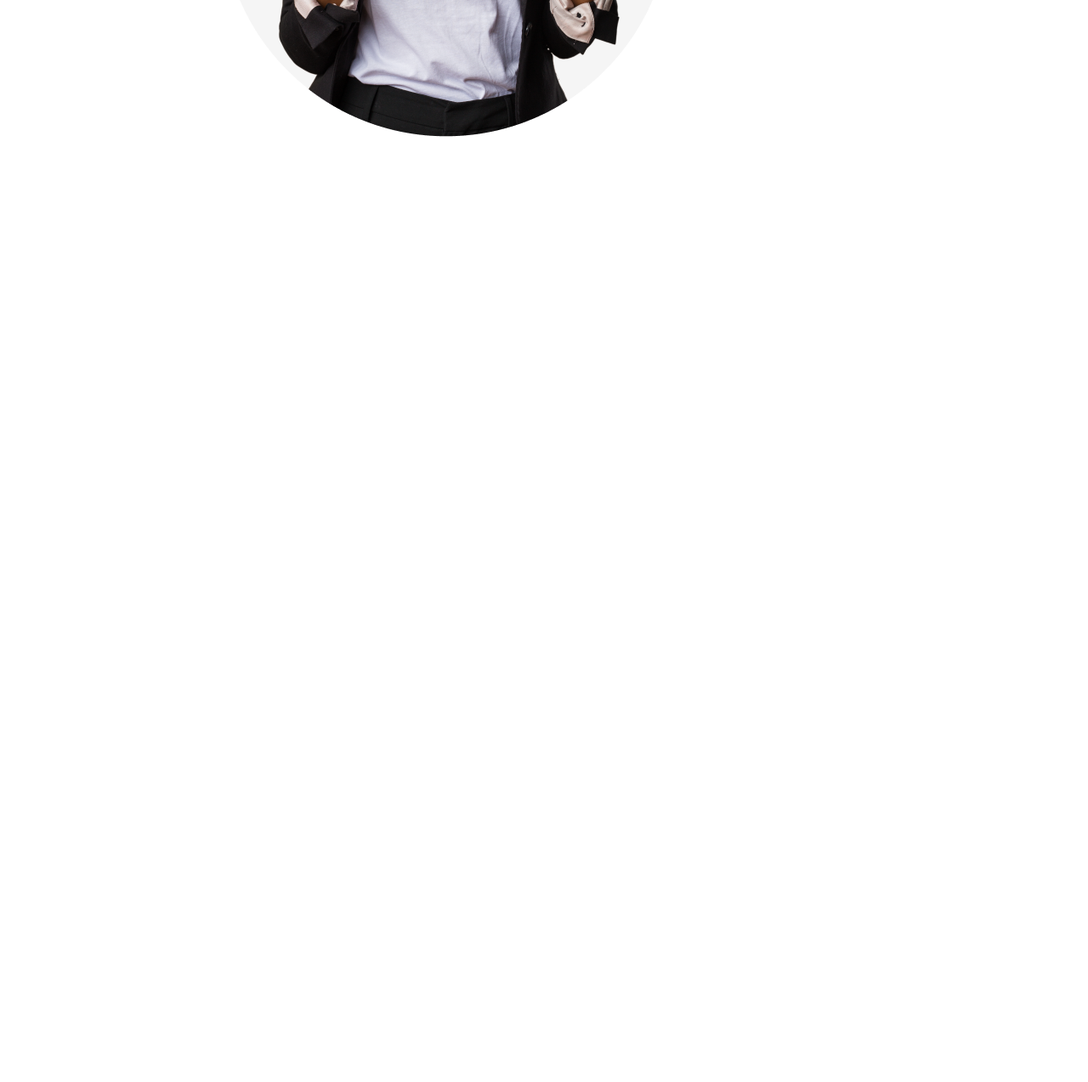
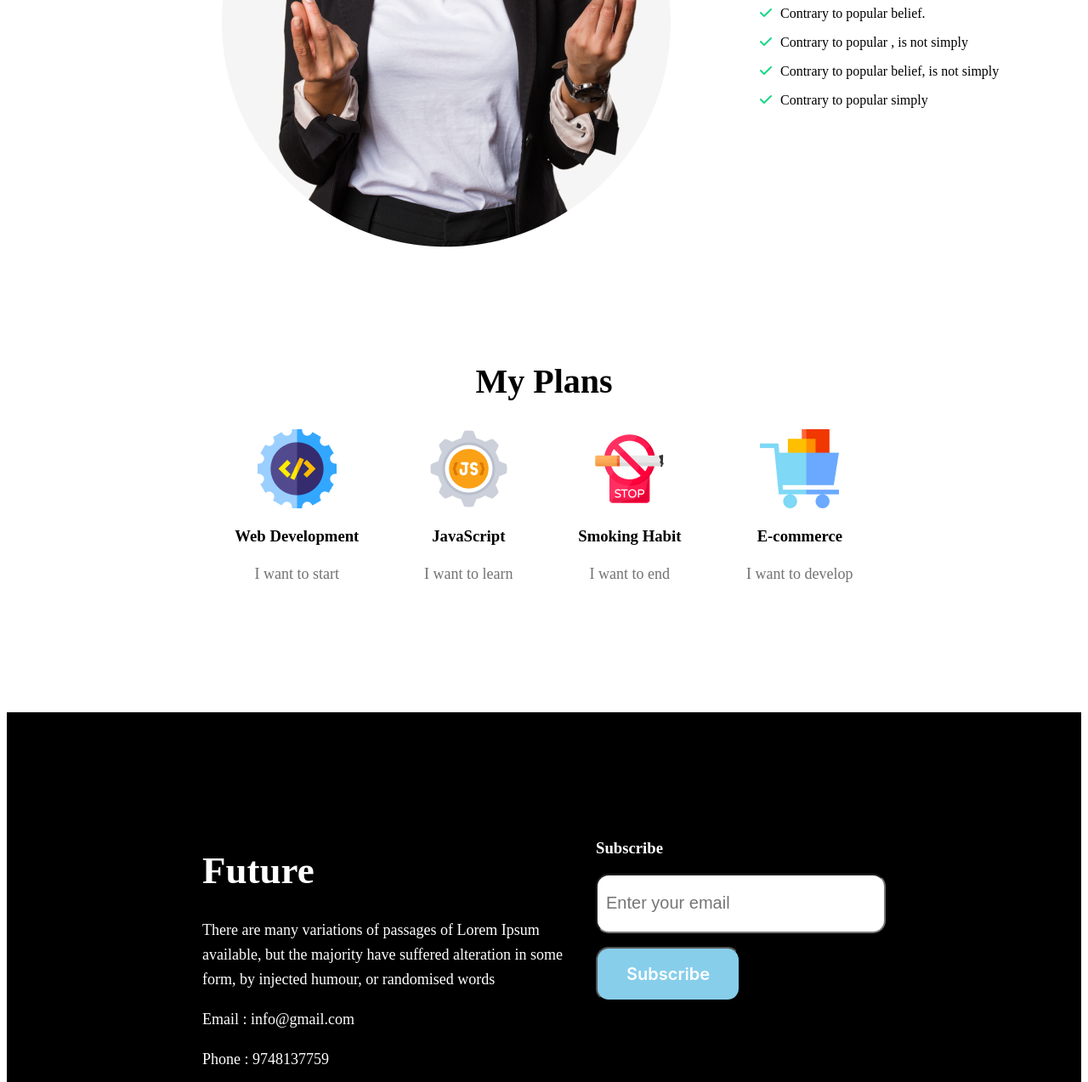
Before and after one commit to Soumick99/assignment-1, a plain HTML site: page index.html in a window 1280 px wide. Shown: the part 1415-2688 px from the top of the page at 85% size. Before the commit the page ends 1588 px from the top, so only its background shows below. Drawn offline with Linux system fonts and the light colour scheme.

Commit message:
my plan section and footer section

```diff
--- a/index.html
+++ b/index.html
@@ -7,8 +7,8 @@
     <meta name="viewport" content="width=device-width, initial-scale=1.0">
     <title>Assignment 1</title>
     <link rel="stylesheet" href="style/style.css">
+    <script src="https://kit.fontawesome.com/9d54563373.js" crossorigin="anonymous"></script>
 </head>
-
 <body>
     <header>
         <div>
@@ -29,17 +29,68 @@
                 <p class="personal-info-description">Contrary to popular belief, Lorem Ipsum is not
                   simply random text. It has roots in a piece of classical Latin literature from 45 BC, making it over 2000 years old. Richard McClintock.
                 </p>
-                <p>Contrary to popular belief, is not simply.</p>
-                <p>Contrary to popular belief.</p>
-                <p>Contrary to popular , is not simply</p>
-                <p>Contrary to popular belief, is not simply</p>
-                <p>Contrary to popular simply</p>
+                <p><i class="fa-solid fa-check"></i>Contrary to popular belief, is not simply.</p>
+                <p><i class="fa-solid fa-check"></i>Contrary to popular belief.</p>
+                <p><i class="fa-solid fa-check"></i>Contrary to popular , is not simply</p>
+                <p><i class="fa-solid fa-check"></i>Contrary to popular belief, is not simply</p>
+                <p><i class="fa-solid fa-check"></i>Contrary to popular simply</p>
             </div>
         </section>
 
+
+        <section class="my-plans">
+            <h1 class="my-plans-heading">My Plans</h1>
+            <div class="my-plans-description">
+                <div>
+                    <img src="/images/icons/web.png" alt="">
+                    <h3>Web Development</h3>
+                    <p>I want to start</p>
+                </div>
+                <div>
+                    <img src="/images/icons/js.png" alt="">
+                    <h3>JavaScript</h3>
+                    <p>I want to learn</p>
+                </div>
+                <div>
+                    <img src="/images/icons/smoke.png" alt="">
+                    <h3>Smoking Habit</h3>
+                    <p>I want to end</p>
+                </div>
+                <div>
+                    <img src="/images/icons/ecom.png" alt="">
+                    <h3>E-commerce</h3>
+                    <p>I want to develop</p>
+                </div>
+            </div>
+        </section>
+
+
     </main>
     <footer>
-
+            <div class="footer-info">
+                <h1>Future</h1>
+                <p>
+                    There are many variations of passages of Lorem Ipsum
+available, but the majority have suffered alteration in some
+form, by injected humour, or randomised words
+                </p>
+                <p>
+                    Email : info@gmail.com
+                </p>
+                <p>
+                    Phone : 9748137759
+                </p>
+                <div class="footer-social">
+                    <img src="images/icons/fb.png" alt="">
+                    <img src="images/icons/twitter.png" alt="">
+                    <img src="images/icons/youtube.png" alt="">
+                </div>
+            </div>
+            <div>
+                <h3>Subscribe</h3>
+                <input type="email" placeholder="Enter your email">
+                <button>Subscribe</button>
+            </div>
     </footer>
 </body>
 
--- a/style/style.css
+++ b/style/style.css
@@ -1,6 +1,7 @@
 header {
     background-image: url(/images/banner/banner3.png);
     height: 808px;
+    margin-bottom: 130px;
 }
 
 main {
@@ -41,23 +42,27 @@ main {
     text-align: center;
     margin-left: 1510px;
 }
+
 /* ............................................ */
 
-.personal-info{
+.personal-info {
     display: flex;
     align-items: center;
 }
-.personal-info-details{
+
+.personal-info-details {
     margin-left: 87px;
 }
-.personal-info-details h1{
+
+.personal-info-details h1 {
     font-family: 'Work Sans';
     font-style: normal;
     font-weight: 700;
     font-size: 40px;
     line-height: 47px;
 }
-.personal-info-description{
+
+.personal-info-description {
     width: 494px;
     font-family: 'Work Sans';
     font-style: normal;
@@ -65,3 +70,85 @@ main {
     font-size: 16px;
     line-height: 26px;
 }
+
+.fa-solid {
+    color: #16D887;
+    margin-right: 10px;
+}
+
+/* ................................................. */
+.my-plans {
+    margin: 130px 0;
+}
+
+.my-plans-heading {
+    font-size: 40px;
+    text-align: center;
+}
+
+.my-plans-description {
+    display: flex;
+    text-align: center;
+    justify-content: space-around;
+}
+
+.my-plans-description p {
+    color: #737272;
+    font-family: 'Work Sans';
+    font-style: normal;
+    font-weight: 500;
+    font-size: 18px;
+    line-height: 29px;
+}
+
+/* ................................................... */
+
+footer {
+    background-color: black;
+    color: white;
+    display: flex;
+    justify-content: space-between;
+    padding: 130px 230px;
+}
+
+.footer-info {
+    width: 485px;
+}
+.footer-info h1{
+    font-size: 45px;
+}
+
+footer p {
+    font-family: 'Work Sans';
+    font-style: normal;
+    font-weight: 500;
+    font-size: 18px;
+    line-height: 29px;
+}
+
+.footer-social {
+    display: flex;
+    gap: 10px;
+}
+
+input {
+    width: 325px;
+    height: 64px;
+    font-size: 20px;
+    padding-left: 10px;
+    display: block;
+    margin-bottom: 16px;
+    border-radius: 15px;
+}
+footer button{
+width: 170.11px;
+height: 64px;
+font-family: 'Inter';
+font-style: normal;
+font-weight: 600;
+font-size: 20px;
+line-height: 24px;
+background-color: skyblue;
+border-radius: 15px;
+color: white;
+}
```
